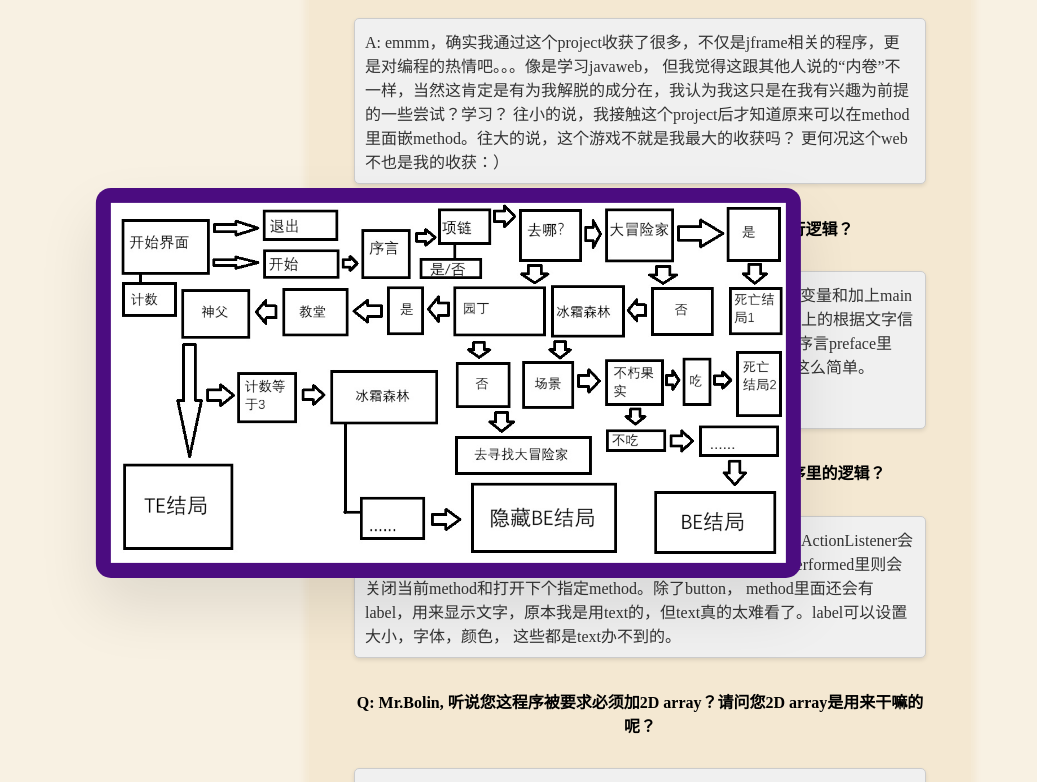
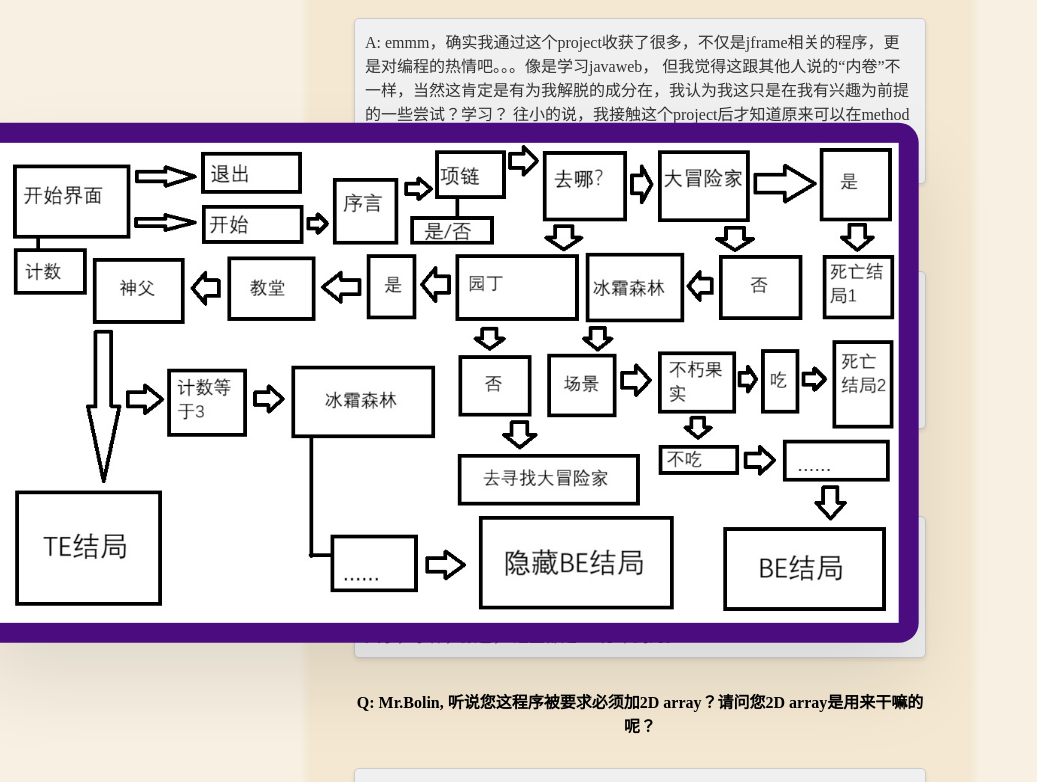
Before and after one commit to B0LINQ/pro1, a plain HTML site: page presentation.html in a window 1280 px wide. In both pictures the pointer is over the element 446 px from the left and 1212 px from the top of the page. Shown: the part 830-1612 px from the top of the page, without its empty margins (0-1037 px from the left). Drawn offline with Linux system fonts and the light colour scheme.

Commit message:
Add files via upload

```diff
--- a/presentation.css
+++ b/presentation.css
@@ -104,7 +104,7 @@ a {
     z-index: 1;
 }
 #pic:hover{
-    transform: scale(15);
+    transform: scale(20);
     background-color: rgb(75, 12, 128);
     padding: 0.95px;
     border-radius: 1px;
```
